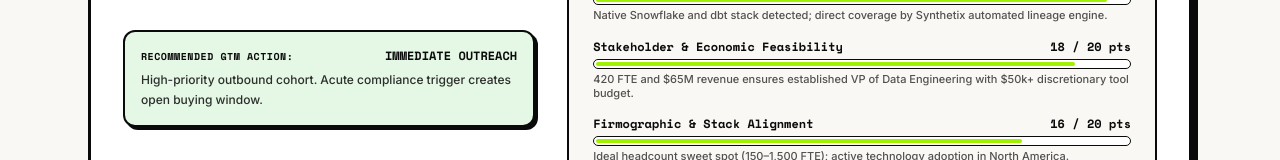
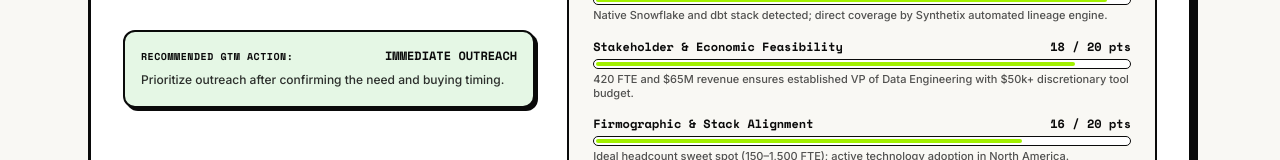
Before and after one commit to akashvjoff/ICP, a React (Vite) app: page / in a window 1280 px wide. Shown: the part 2910-3070 px from the top of the page. Built offline with nearby package versions, Linux system fonts and the light colour scheme; no server answers.

Commit message:
Keep sample action copy relevant across accounts

```diff
--- a/src/components/marketing/InteractiveTeaser.tsx
+++ b/src/components/marketing/InteractiveTeaser.tsx
@@ -143,10 +143,10 @@ export const InteractiveTeaser: React.FC = () => {
                 </div>
                 <p className="text-xs text-[#0A0A0A]/85 leading-relaxed font-medium">
                   {selectedScore.totalScore >= 80
-                    ? 'High-priority outbound cohort. Acute compliance trigger creates open buying window.'
+                    ? 'Prioritize outreach after confirming the need and buying timing.'
                     : selectedScore.totalScore >= 60
-                    ? 'Nurture cadence. Monitor for modern warehouse migration and VP hiring.'
-                    : 'Disqualified from outreach due to severe architecture incompatibility.'}
+                    ? 'Keep in nurture while validating the need and buyer context.'
+                    : 'Review the disqualifiers before considering outreach.'}
                 </p>
               </div>
             </div>
```
